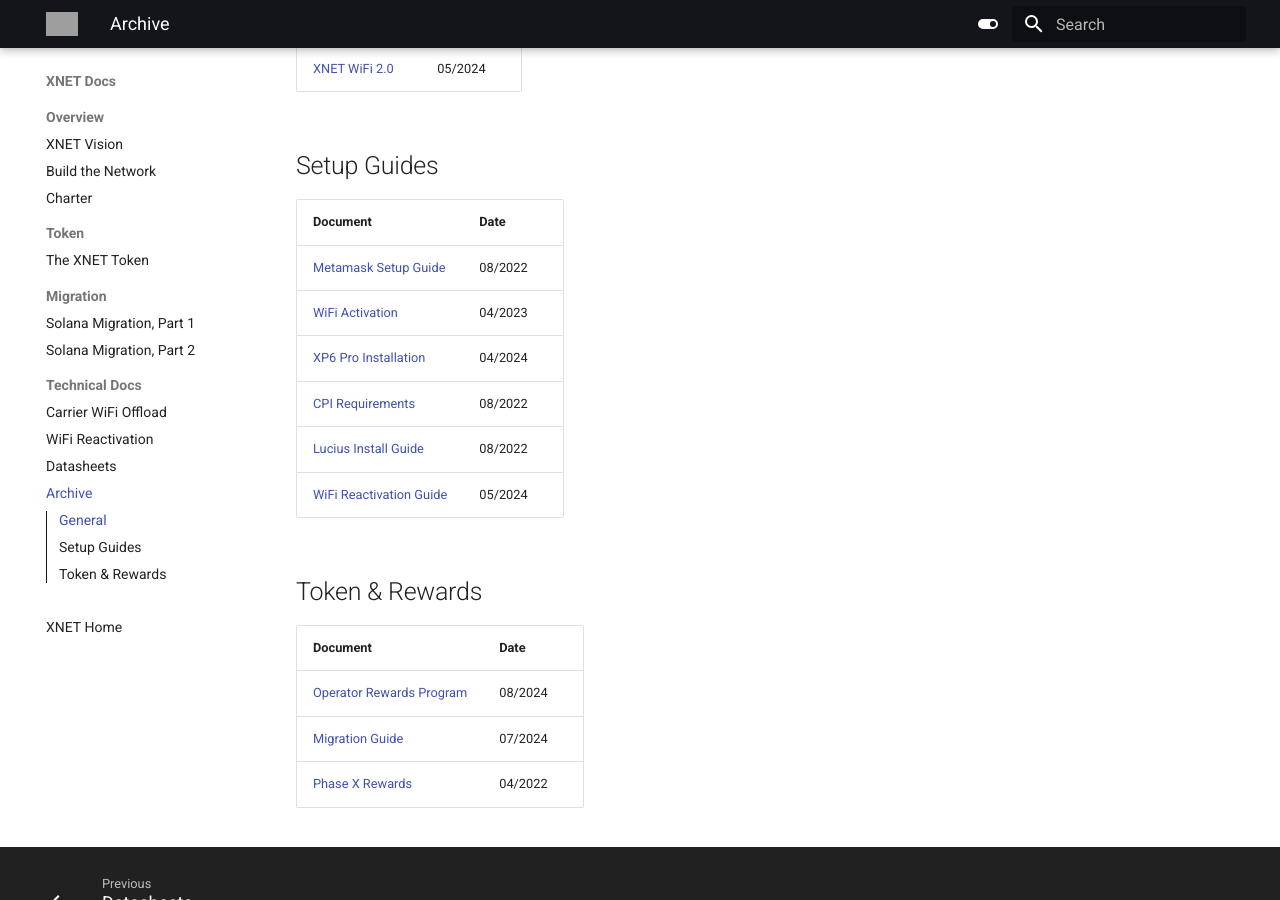
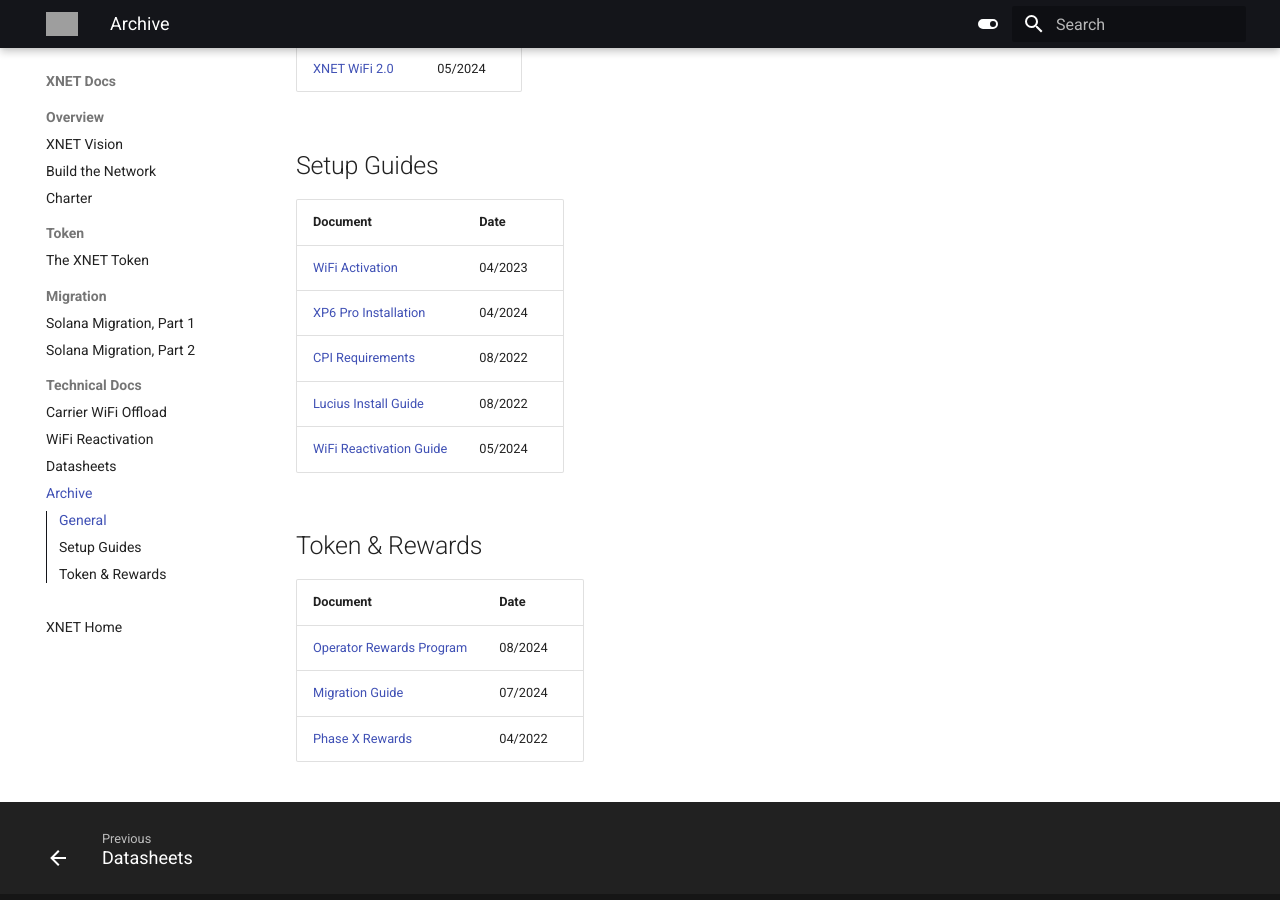
Before and after one commit to xnetmobile/docs, an MkDocs documentation site: the page built from docs/archive.md, in a window 1280 px wide and 900 px high, scrolled down 523 px. Built offline with MkDocs 1.6.1 and Material for MkDocs 9.7.7, drawn with Linux system fonts in a browser that asks for light colours; grey boxes are pictures that could not be loaded.

Commit message:
Update archive.md

```diff
--- a/docs/archive.md
+++ b/docs/archive.md
@@ -18,7 +18,6 @@
 
 | Document | Date |
 |-----------------|-----------------|
-| [Metamask Setup Guide](https://xnet.company/files/installation/MetaMask_Setup_Guide.pdf) | 08/2022 |
 | [WiFi Activation](https://xnet.company/files/installation/Xnet_Activation.pdf) | 04/2023 |
 | [XP6 Pro Installation](https://xnet.company/files/installation/XP6PRO_Installation_Guide.pdf) | 04/2024 |
 | [CPI Requirements](https://xnet.company/files/installation/XNET_Installation_Requirements.pdf) | 08/2022 |
```
